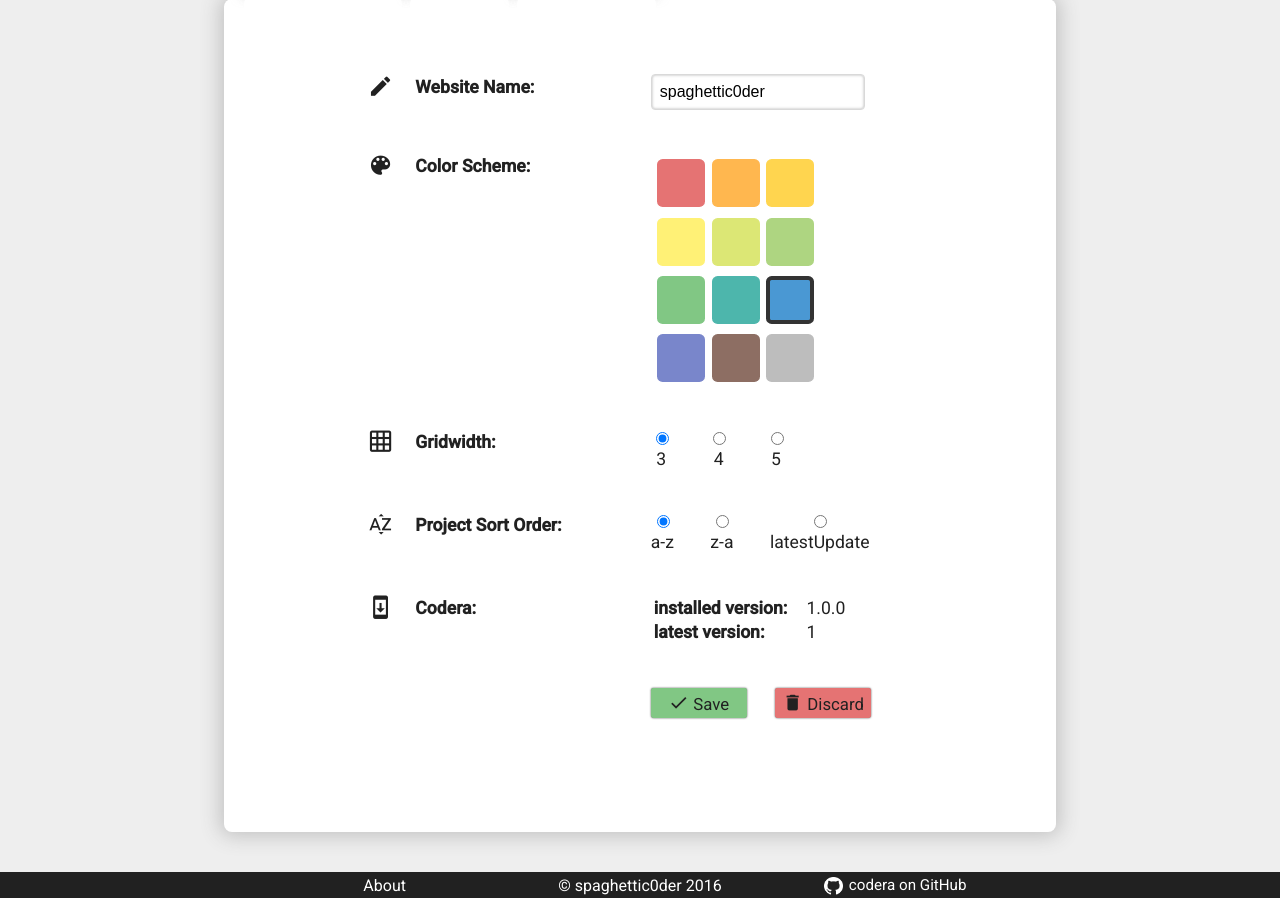
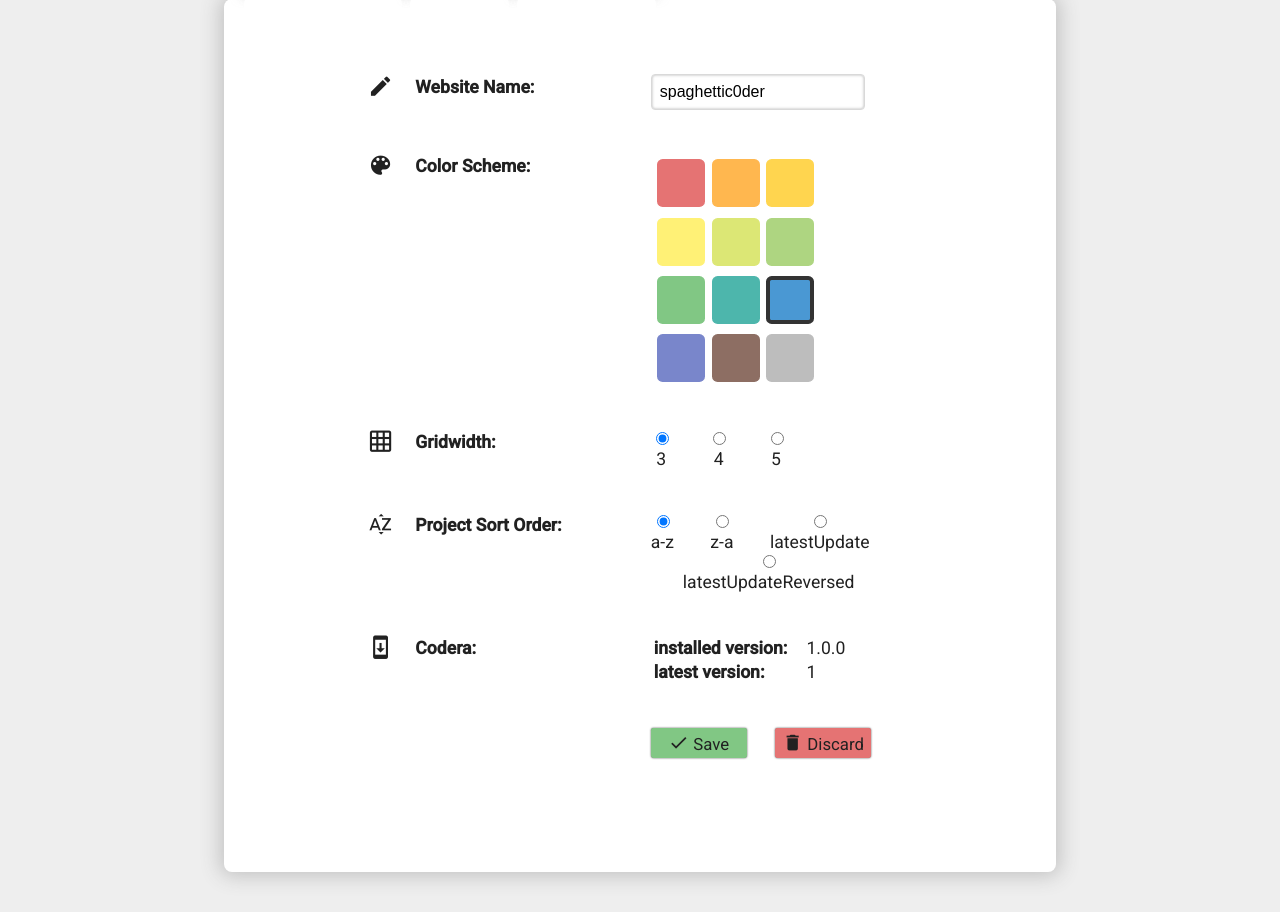
Before and after one commit to DeadSpaghetti/codera, a PHP site: page /php/restricted/admin.php in a window 1280 px wide. Shown: the part 249-1161 px from the top of the page. Run offline with PHP 8.4, Linux system fonts and the light colour scheme; the visitor is signed in with stand-in values (Sample User, id 1).

Commit message:
latestUpdateReversed Option --> Todo: Rename it

```diff
--- a/php/restricted/generalSettings.php
+++ b/php/restricted/generalSettings.php
@@ -81,6 +81,10 @@ include("../helper/getGeneralSettingsFromJSON.php");
 				<input type="radio" name="sortOrder" id="radio-sortOrder3" value="latestUpdate" <?php if($sortOrder == "latestUpdate"){echo "checked";} ?>/>
 				<label for="radio-sortOrder3">latestUpdate</label>
 			</div>
+			<div class="radiogroup">
+				<input type="radio" name="sortOrder" id="radio-sortOrder4" value="latestUpdateReversed" <?php if($sortOrder == "latestUpdateReversed"){echo "checked";} ?>/>
+				<label for="radio-sortOrder4">latestUpdateReversed</label>
+			</div>
 		</td>
 	</tr>
 	<tr class="infos-row">
```
Also changed, not shown: php/helper/sortProjects.php (+7 -0 lines).
